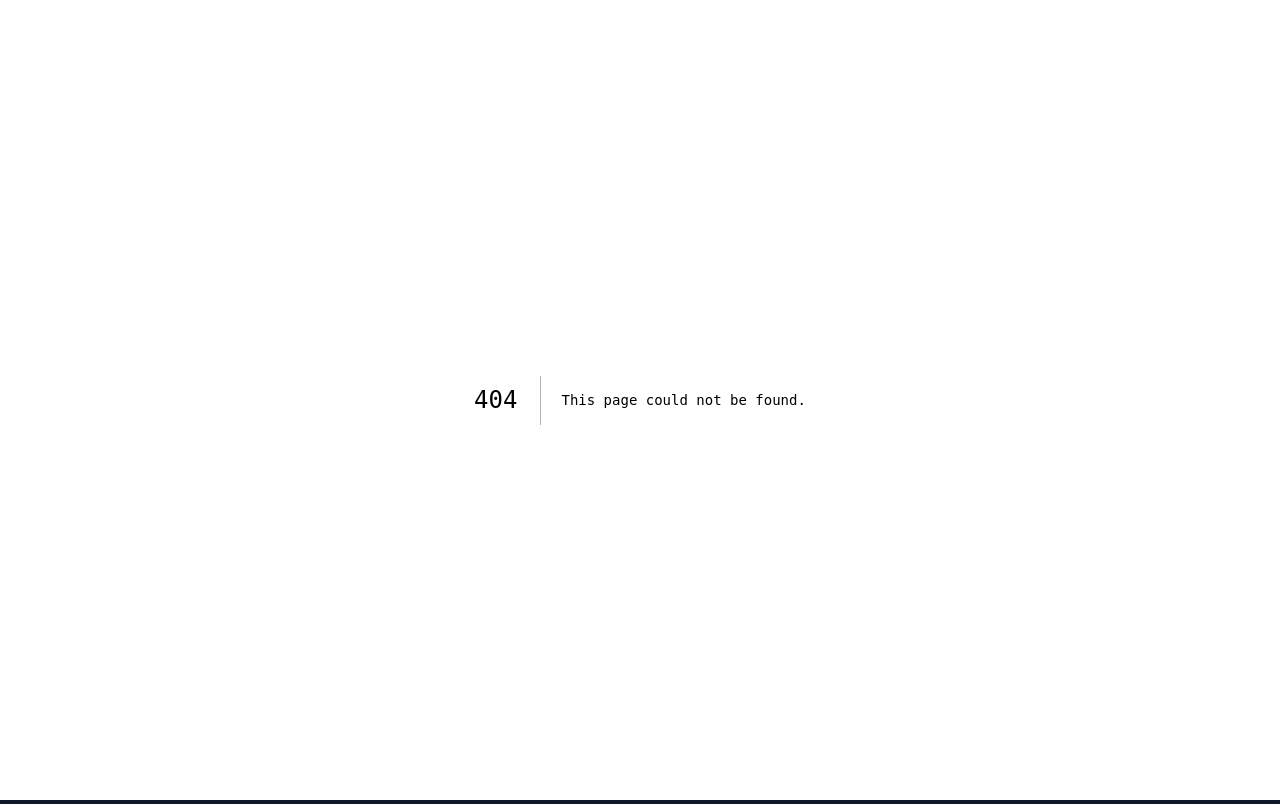
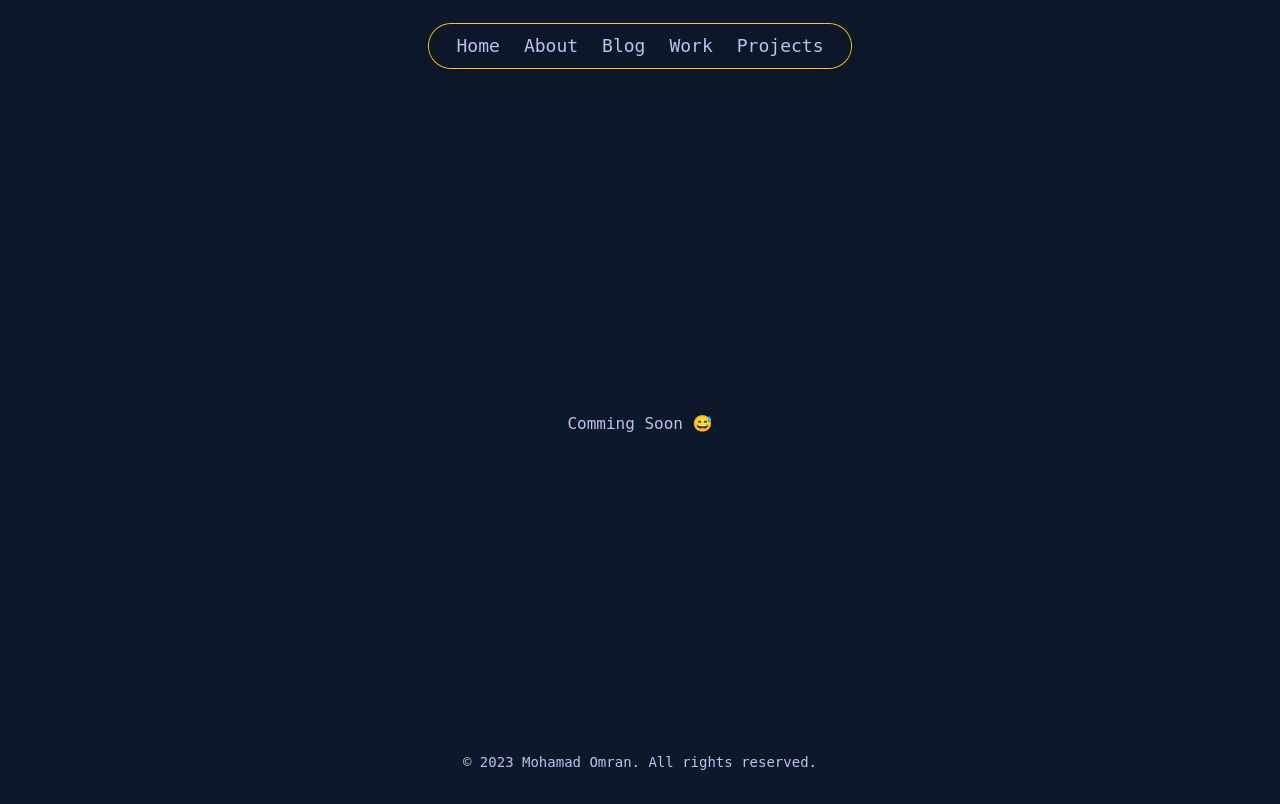
Before and after one commit to mohamadomran/portfolio, a Next.js app: page /gallery in a window 1280 px wide. Before the commit this address had no page. Built offline with nearby package versions, Linux system fonts and the light colour scheme.

Commit message:
feat: gallery placeholder page

```diff
--- /dev/null
+++ b/pages/gallery.tsx
@@ -0,0 +1,11 @@
+import { Layout } from '@/components/layouts/Layout';
+
+export default function Work() {
+  return (
+    <Layout>
+      <div className="my-6 flex h-[70vh] flex-col items-center justify-center">
+        Comming Soon 😅
+      </div>
+    </Layout>
+  );
+}
```
